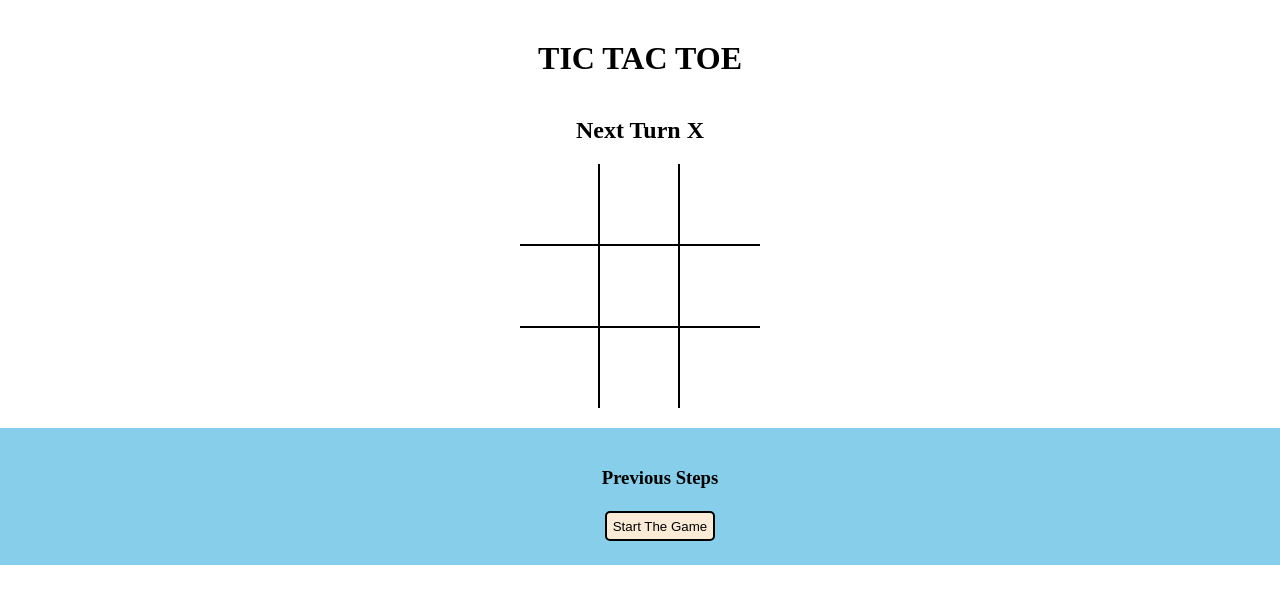
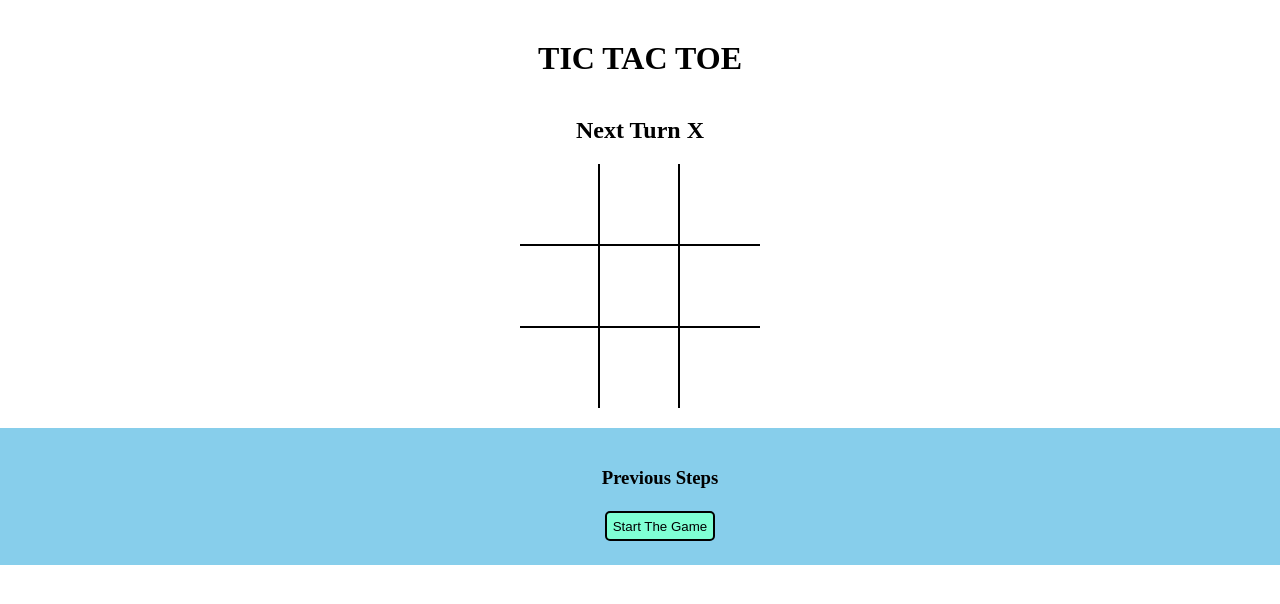
Before and after one commit to pranaypise59/Tic-Tac-Toe-Featured, a React (Vite) app: page / in a window 1280 px wide. Shown: the top 604 px of the page. Built offline with nearby package versions, Linux system fonts and the light colour scheme.

Commit message:
game history buttons active fix

```diff
--- a/src/App.jsx
+++ b/src/App.jsx
@@ -72,7 +72,7 @@ const App = () => {
       {winner &&
         <button onClick={() => { restart() }} class="accept">Restart</button>
       }
-      <History history={history} moveTo={moveTo} />
+      <History history={history} moveTo={moveTo} currentMove={currentMove}/>
       {resumeScreen && <Modal setresumeScreen={setResumeScreen} resume={resume} restart={restart} />}
     </>
   )
--- a/src/components/History.jsx
+++ b/src/components/History.jsx
@@ -1,12 +1,12 @@
 import React from 'react'
 
-const History = ({history,moveTo}) => {
+const History = ({history,moveTo,currentMove}) => {
     return (
         <div className='history'>
             <h3>Previous Steps</h3>
             <div>
                 {history.map((history, index) => {
-                    return <button onClick={()=>{moveTo(index)}}>{index === 0 ? 'Start The Game':`Go to #${index}`}</button>
+                    return <button style={{backgroundColor: index === currentMove?'aquamarine':'antiquewhite'}} onClick={()=>{moveTo(index)}}>{index === 0 ? 'Start The Game':`Go to #${index}`}</button>
                 })}
             </div>
         </div>
```
